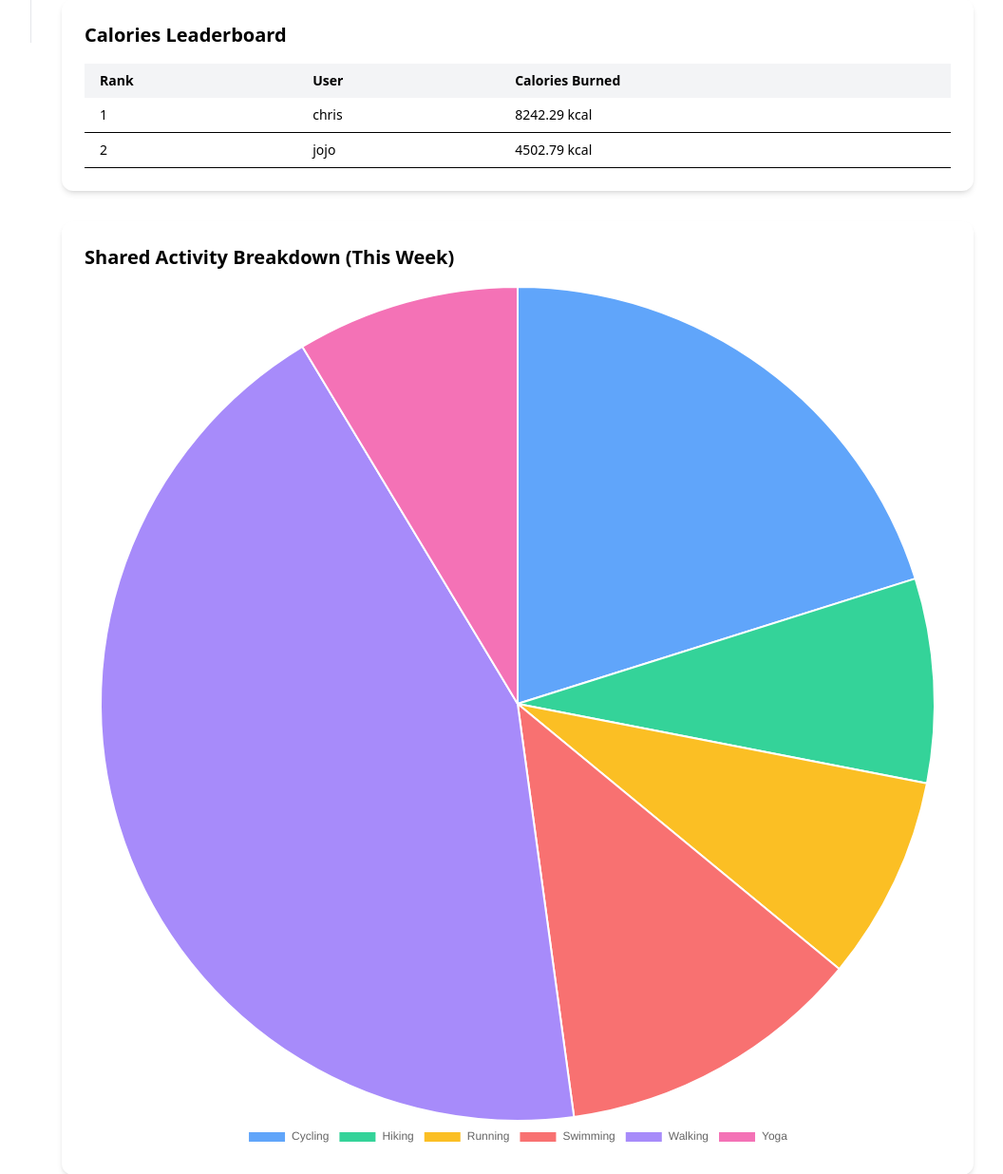
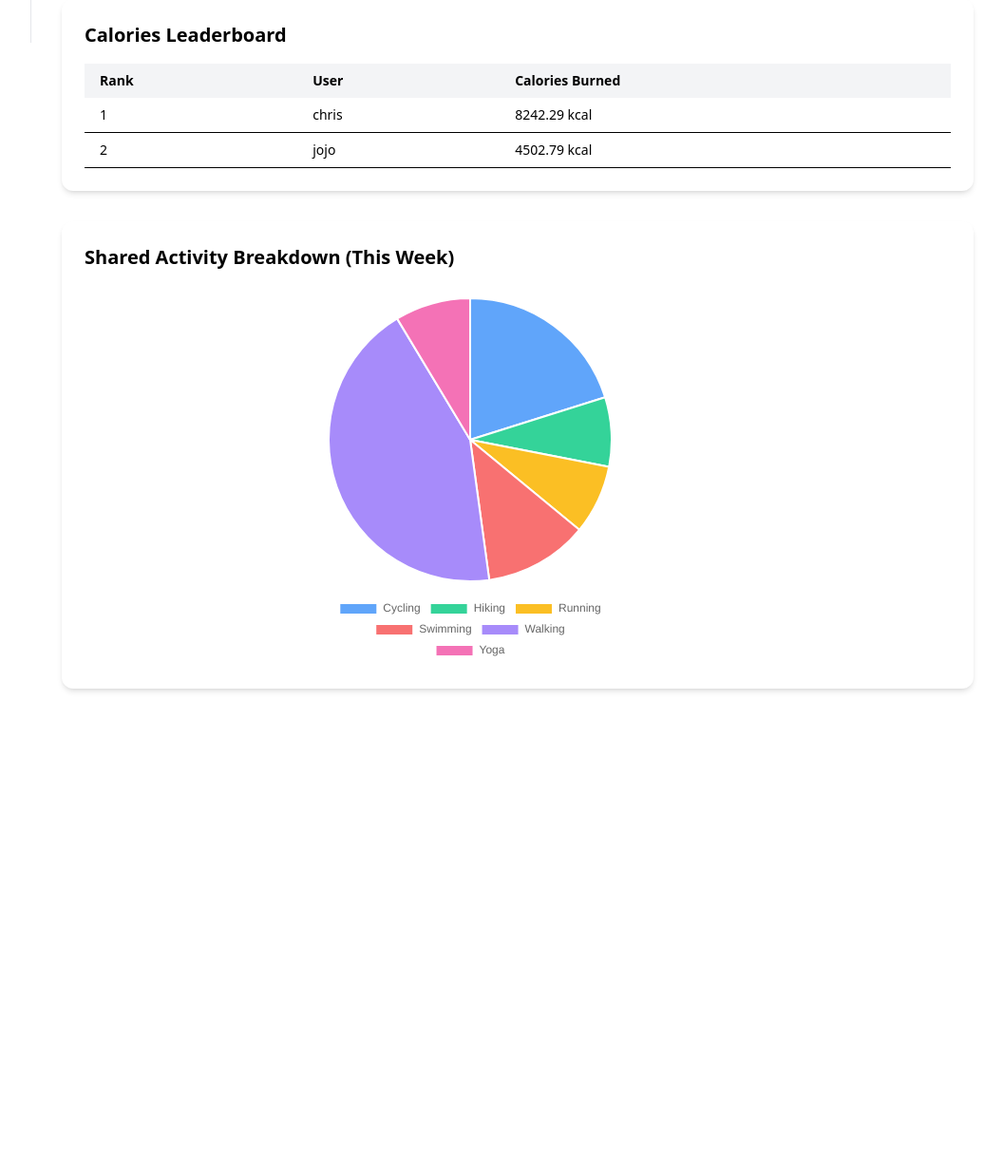
Before and after one commit to ChienAnTu/StrideTrack, a Flask app: page /shared_with_me in a window 1280 px wide. Shown: the part 819-2055 px from the top of the page at 95% size, without its empty margins (223-1279 px from the left). After the commit the page ends 1547 px from the top, so only its background shows below. Run offline with Flask 3, Linux system fonts and the light colour scheme; a user stored in the database is signed in.

Commit message:
Fixed minor style issue

```diff
--- a/app/templates/share.html
+++ b/app/templates/share.html
@@ -60,7 +60,7 @@
             </tbody>
           </table>
           {% set total_pages = (total_items // limit) + (1 if total_items % limit > 0 else 0) %}
-          <div class="flex justify-end items-center mt-4 space-x-2">
+          <div class="flex justify-end items-center mt-4 space-x-2 py-4">
             {% if page > 1 %}
             <a href="{{ url_for('share', page=page-1, limit=limit) }}"
               class="px-3 py-1 bg-gray-200 rounded hover:bg-gray-300 text-sm font-medium">← Prev</a>
--- a/app/templates/shared_with_me.html
+++ b/app/templates/shared_with_me.html
@@ -93,7 +93,11 @@
         <!-- Shared Activity Summary Pie Chart -->
         <div class="bg-white p-6 rounded-xl shadow-md">
           <h2 class="text-xl font-bold mb-4">Shared Activity Breakdown (This Week)</h2>
-          <canvas id="sharedPieChart" height="200"></canvas>
+          <div class="w-full flex justify-center">
+            <div class="w-full max-w-[400px] aspect-square">
+              <canvas id="sharedPieChart" width="300" height="200" class="max-w-[300px]"></canvas>
+            </div>
+          </div>
         </div>
 
         {% else %}
```
